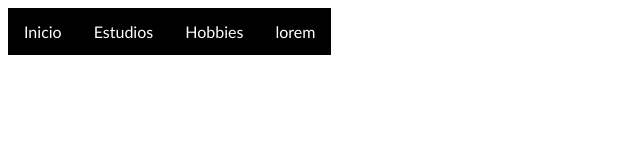
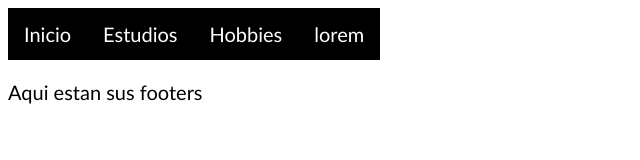
Before and after one commit to SLadeAll/webPersonal, a plain HTML site: page index.html in a window 1280 px wide. Shown: the whole page, without its empty margins (0-640 px from the left). Drawn offline with Linux system fonts and the light colour scheme.

Commit message:
Add files via upload

```diff
--- a/index.html
+++ b/index.html
@@ -16,5 +16,9 @@
             <li><a href="about.asp">lorem</a></li>
         </ul>
     </header>
+
+    <footer>
+        <p>Aqui estan sus footers</p>
+    </footer>
 </body>
 </html>
--- a/style.css
+++ b/style.css
@@ -1,4 +1,5 @@
 body{
+    font-size: 20px;
     font-family: 'Trebuchet MS', 'Lucida Sans Unicode', 'Lucida Grande', 'Lucida Sans', Arial, sans-serif;
 
 }
```
